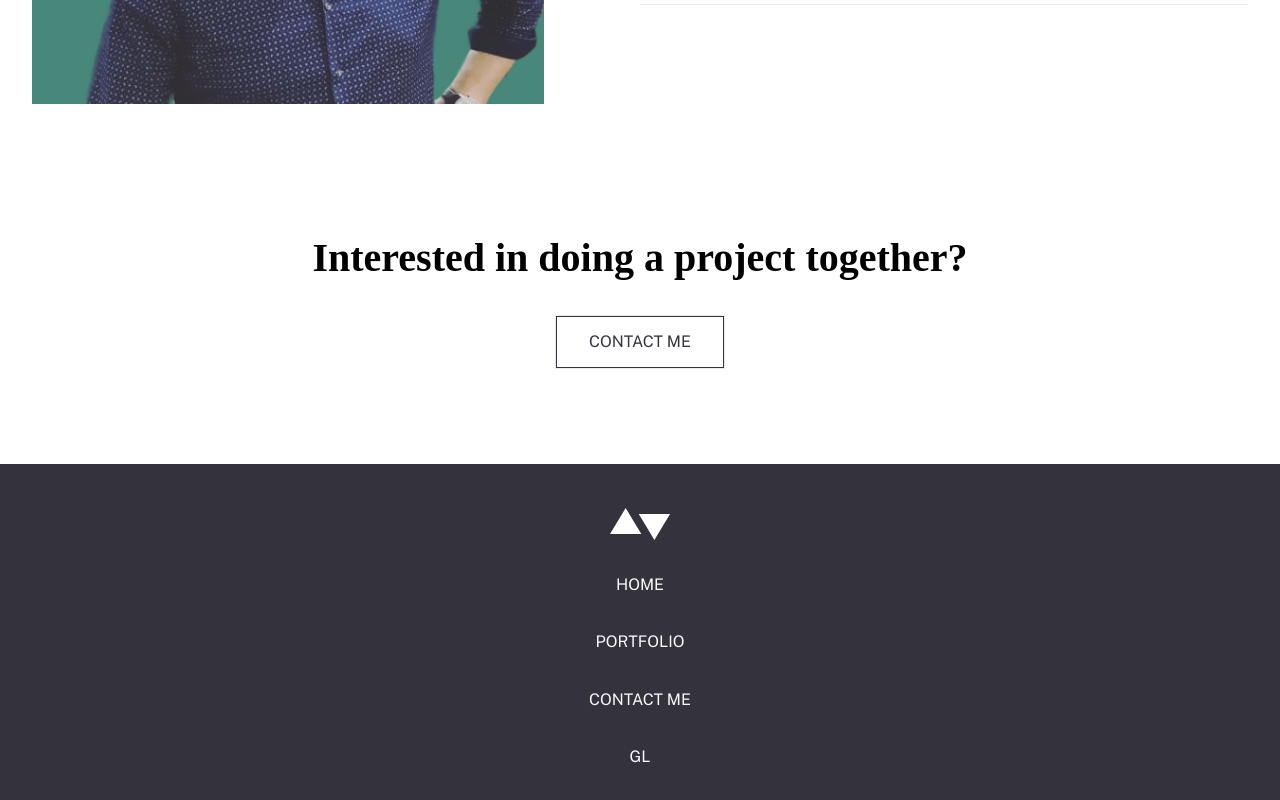
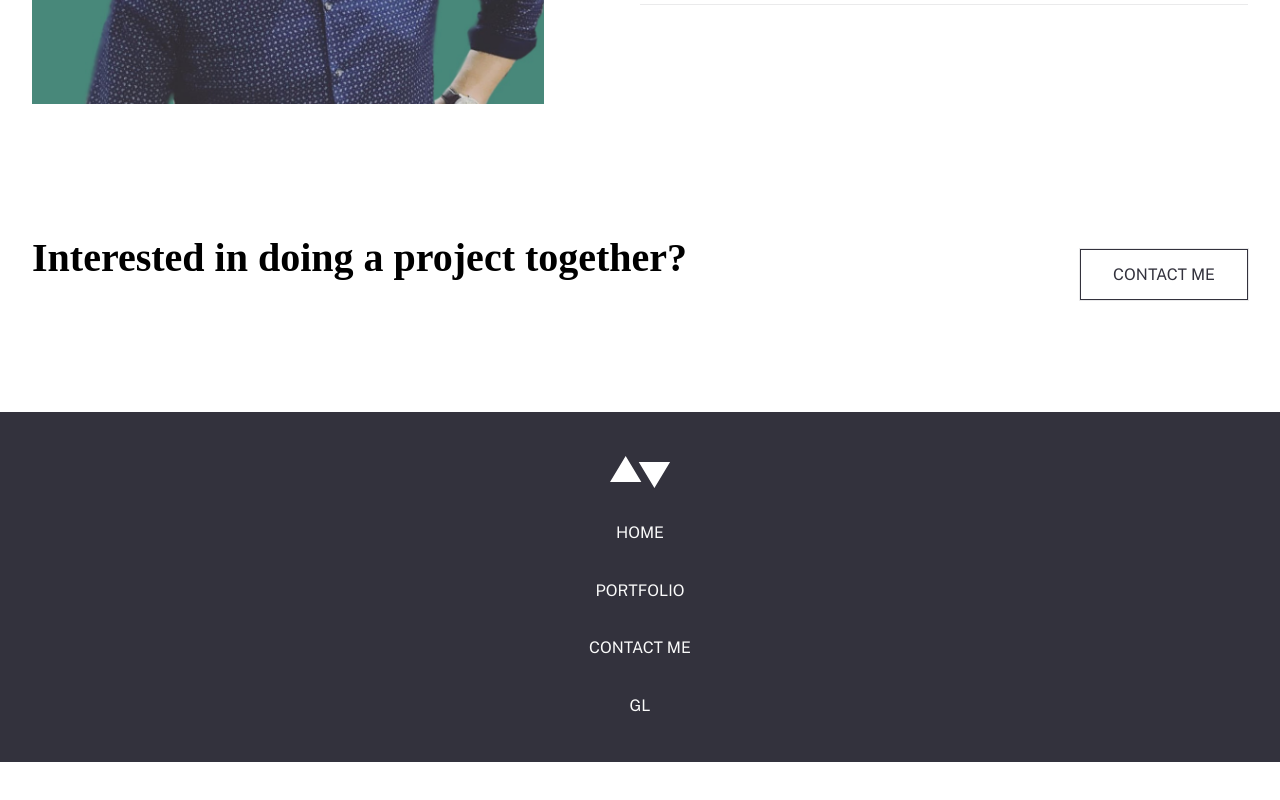
Before and after one commit to erikdcodes/Minimalist-Portfolio, a Next.js app: page / in a window 1280 px wide. Shown: the part 1257-2057 px from the top of the page. After the commit the page ends 2019 px from the top, so only its background shows below. Built offline with nearby package versions, Linux system fonts and the light colour scheme; a web font is replaced by a local one.

Commit message:
call to action responsive

```diff
--- a/pages/index.js
+++ b/pages/index.js
@@ -25,10 +25,14 @@ const Home = () => (
         isReversedLayout={false}
       />
       <section className="call-to-action">
-        <h2>Interested in doing a project together?</h2>
-        <a className="button secondary" href="#">
-          Contact Me
-        </a>
+        <div>
+          <h2>Interested in doing a project together?</h2>
+        </div>
+        <div>
+          <a className="button secondary" href="#">
+            Contact Me
+          </a>
+        </div>
       </section>
     </Wrapper>
   </DefaultLayout>
@@ -70,5 +74,11 @@ const Wrapper = styled.section`
       max-width: 500px;
       padding: 32px 32px 0 0;
     }
+    .call-to-action {
+      display: flex;
+      text-align: left;
+      justify-content: space-between;
+      align-items: center;
+    }
   }
 `;
```
